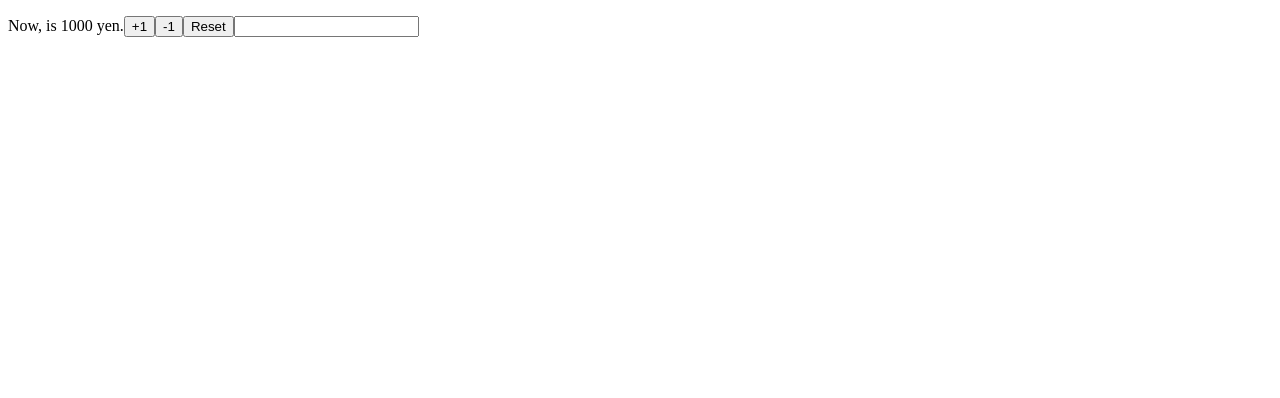
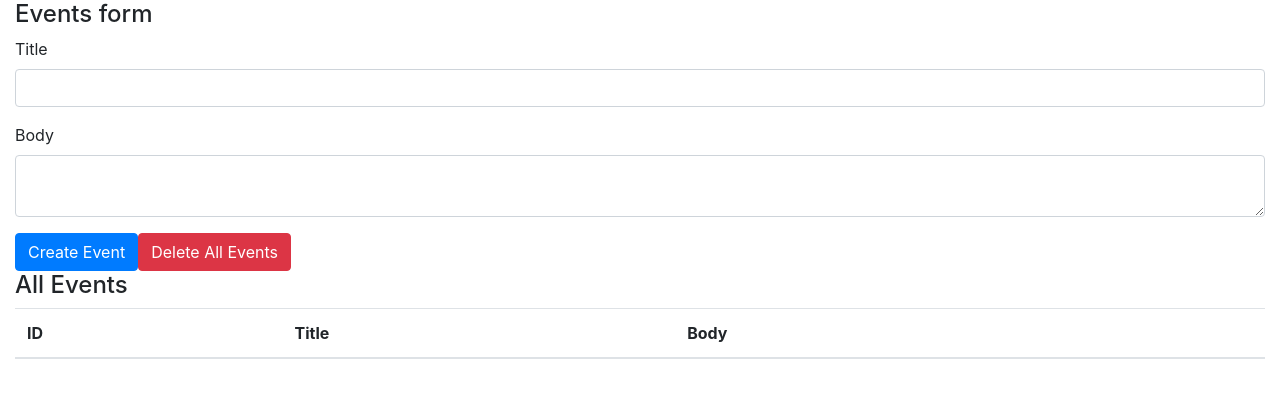
Before and after one commit to kiyotakeshi/react-hooks, a React (Create React App) app: page / in a window 1280 px wide. Shown: the top 398 px of the page. Built offline with nearby package versions, Linux system fonts and the light colour scheme.

Commit message:
create UI with bootstrap

```diff
--- a/package.json
+++ b/package.json
@@ -6,6 +6,7 @@
     "@testing-library/jest-dom": "^5.11.4",
     "@testing-library/react": "^11.1.0",
     "@testing-library/user-event": "^12.1.10",
+    "bootstrap": "4.3.1",
     "react": "^17.0.2",
     "react-dom": "^17.0.2",
     "react-scripts": "4.0.3",
--- a/src/App.js
+++ /dev/null
@@ -1,66 +0,0 @@
-import React, { useEffect, useState } from 'react';
-
-const App = (props) => {
-    // 状態は object でも持てる
-    const [state, setState] = useState(props);
-
-    // Now, {state.name} is {state.price} yen. とたびたび state. としているのでリファクタリングする
-    const { name, price } = state;
-
-    // componentDidMount(DOM が最初に描画される時), componentDidUpdate(DOM の中の要素のどこかが変更された時に呼ばれる) のタイミングで発火
-    // useEffect(() => {
-    //     // useEffect は rendering の後で実行されている( renderHello が先に実行されている)
-    //     console.log('useEffect is invoked');
-    // });
-
-    // componentDidMount のタイミングで発火
-    useEffect(() => {
-        console.log('This is like componentDidMount');
-    }, []);
-
-    // 特定の state が変更された時に発火
-    useEffect(() => {
-        console.log('This callback is for name only');
-    }, [name]);
-
-    // const renderHello = () => {
-    //     console.log('render hello');
-    //     return 'hello';
-    // };
-
-    return (
-        <>
-            {/* <p>{renderHello()}</p> */}
-            <p>
-                Now, {name} is {price} yen.
-                {/* state を展開して渡す */}
-                <button
-                    onClick={() => setState({ ...state, price: price + 1 })}
-                >
-                    +1
-                </button>
-                <button
-                    onClick={() => setState({ ...state, price: price - 1 })}
-                >
-                    -1
-                </button>
-                <button onClick={() => setState(props)}>Reset</button>
-                <input
-                    value={name}
-                    onChange={(e) => {
-                        // console.log(state); // {name: "aa", price: 1000}
-                        return setState({ ...state, name: e.target.value });
-                    }}
-                />
-            </p>
-        </>
-    );
-};
-
-App.defaultProps = {
-    // name: 'Sample',
-    name: '',
-    price: 1000,
-};
-
-export default App;
--- /dev/null
+++ b/src/components/App.js
@@ -0,0 +1,43 @@
+import React from 'react';
+
+// import bootstrap from 'bootstrap'; とすると、 import の単位が大きすぎて jquery も要求される
+// Module not found: Can't resolve 'jquery' in
+import 'bootstrap/dist/css/bootstrap.min.css';
+
+const App = (props) => {
+    return (
+        <>
+            <div className="container-fluid">
+                <h4>Events form</h4>
+                <form>
+                    <div className="form-group">
+                        {/* htmlFor で対応させることで、 Title の文字をクリックしても input がアクティブになる */}
+                        <label htmlFor="formEventTitle">Title</label>
+                        <input className="form-control" id="formEventTitle" />
+                    </div>
+                    <div className="form-group">
+                        <label htmlFor="formEventBody">Body</label>
+                        <textarea className="form-control" id="formEventBody" />
+                    </div>
+                    <button className="btn btn-primary">Create Event</button>
+                    <button className="btn btn-danger">
+                        Delete All Events
+                    </button>
+                </form>
+                <h4>All Events</h4>
+                <table className="table table-hover">
+                    <thead>
+                        <tr>
+                            <th>ID</th>
+                            <th>Title</th>
+                            <th>Body</th>
+                            <th></th>
+                        </tr>
+                    </thead>
+                </table>
+            </div>
+        </>
+    );
+};
+
+export default App;
--- a/src/index.js
+++ b/src/index.js
@@ -1,6 +1,6 @@
 import React from 'react';
 import ReactDOM from 'react-dom';
-import App from './App';
+import App from './components/App';
 
 ReactDOM.render(
     <React.StrictMode>
```
Also changed, not shown: 2 other files (tests, documents, lock files or other folders).
